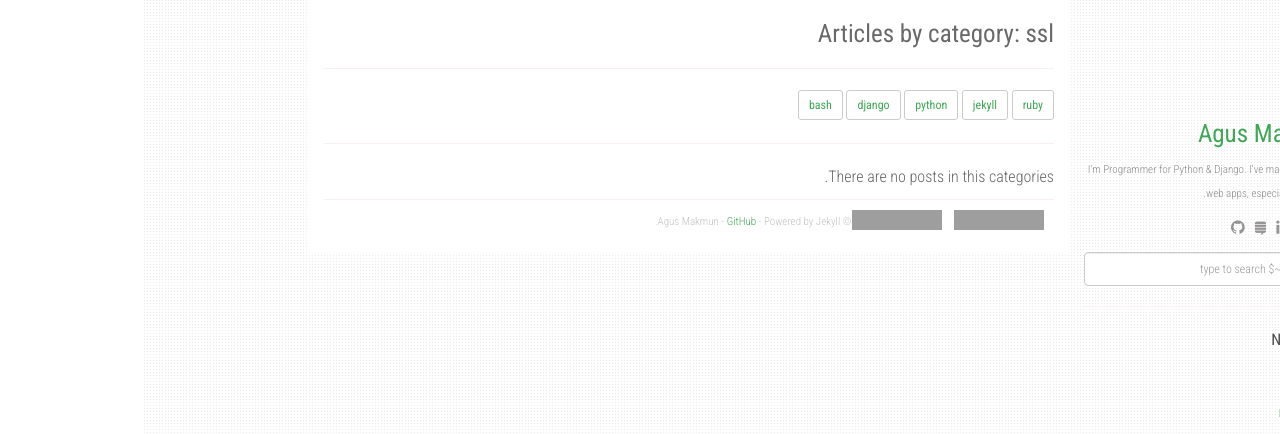
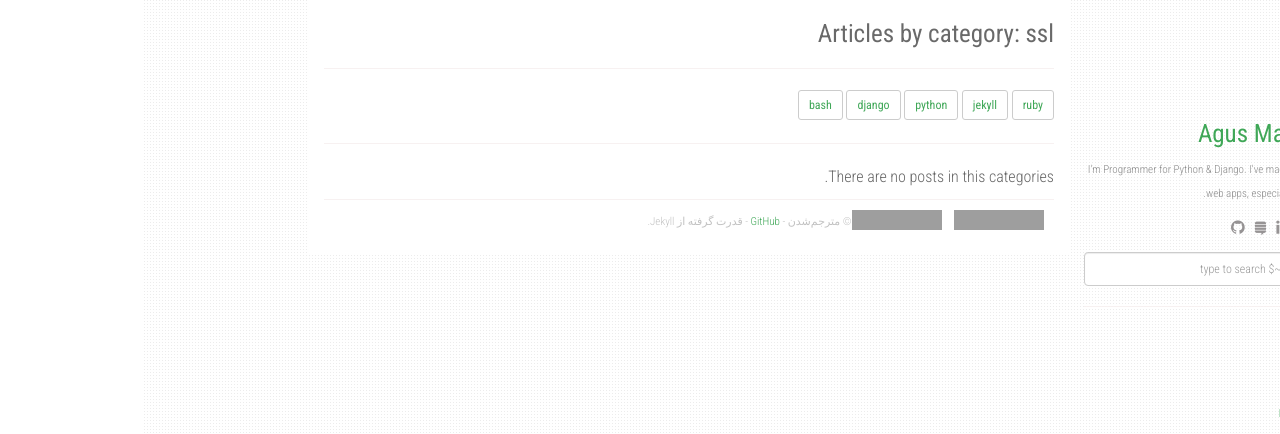
Before and after one commit to motarjemshodan/motarjemshodan, a Jekyll site: the page built from category/ssl.md, in a window 1280 px wide. Shown: the top 434 px of the page. Built offline with Jekyll 4.4.1, drawn with Linux system fonts in a browser that asks for light colours; nearby versions of some CDN libraries; grey boxes are pictures that could not be loaded.

Commit message:
new version

```diff
--- a/_layouts/default.html
+++ b/_layouts/default.html
@@ -133,8 +133,8 @@
           </div>
           <hr />
           <ul class="sidebar-nav">
-            <strong>Navigation</strong>
-            <li><a href="/">Home</a></li>
+            <strong>پیمایش</strong>
+            <li><a href="/">خانه</a></li>
             {% for i in site.urls %}
               <li><a class="about" href="{{ i.url }}">{{ i.text }}</a></li>
             {% endfor %}
@@ -145,9 +145,9 @@
       <div class="col-sm-8 col-offset-1 main-layout">
         {{ content }}
         <footer>
-          &copy; {{ site.author }}
+          &copy; مترجم‌شدن
           {% if site.github %}
-            - <a href="{{ site.github }}">{{ site.github }}</a> - Powered by Jekyll.
+            - <a href="{{ site.github }}">{{ site.github }}</a> - قدرت گرفته از Jekyll.
           {% endif %}
           <div class="btn-github" style="float:right;">
             <iframe src="https://ghbtns.com/github-btn.html?user=agusmakmun&repo=agusmakmun.github.io&type=star&count=true" frameborder="0" scrolling="0" width="100" height="20px"></iframe>
```
